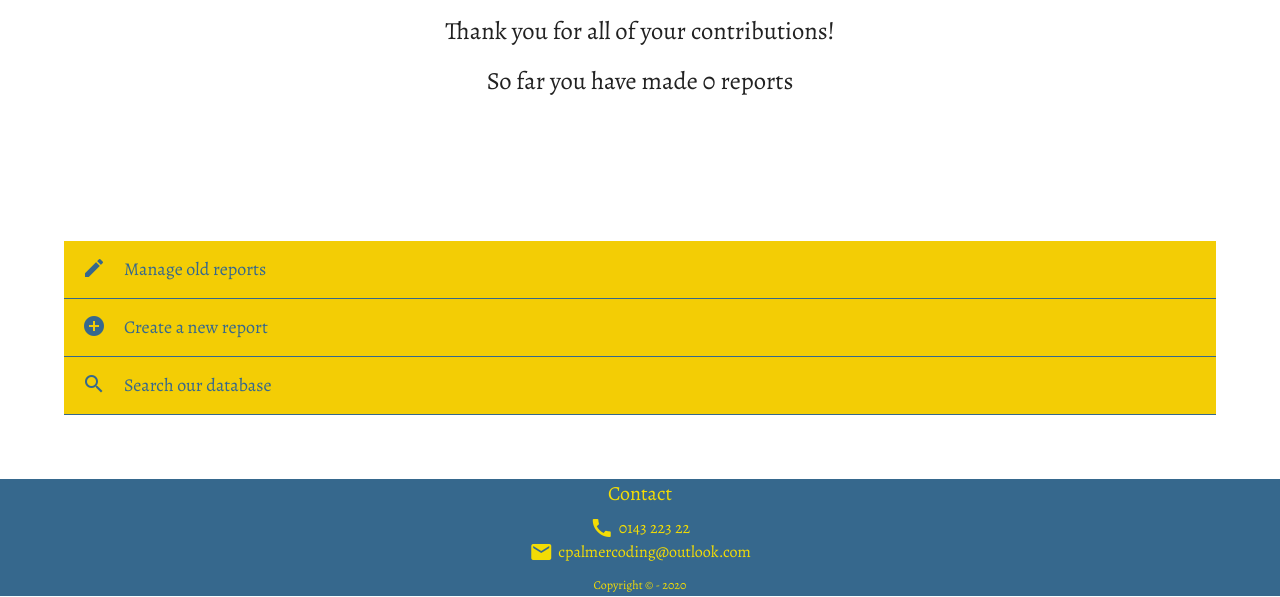
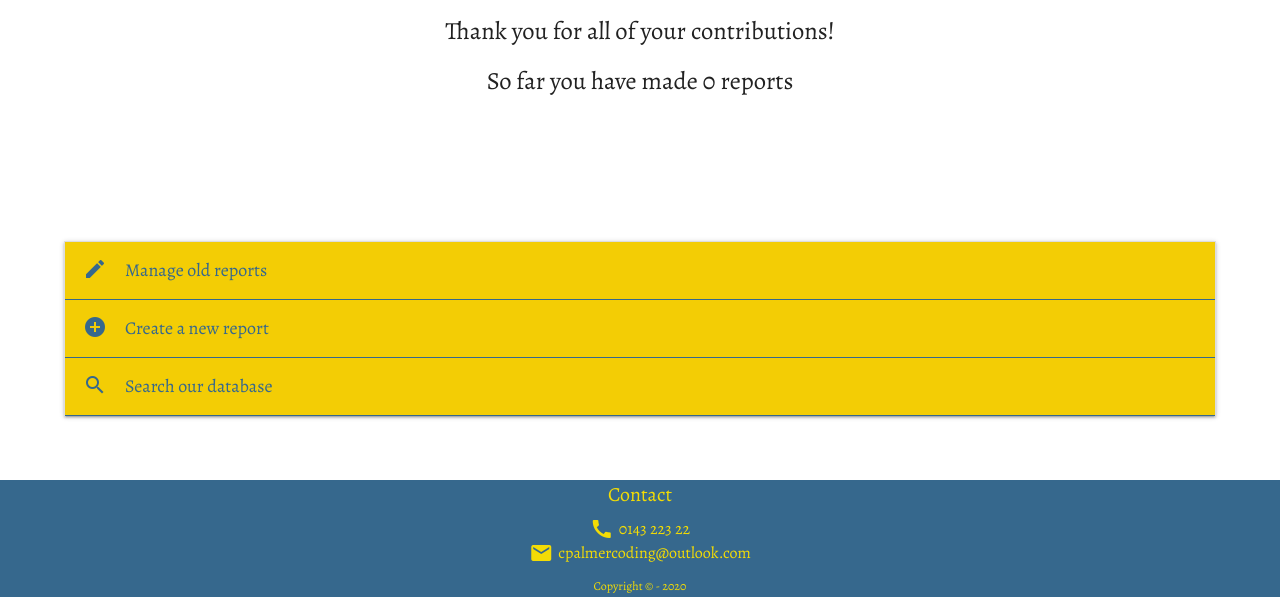
Before and after one commit to cgpalmer/ms3-project-2, a Flask app: page /dashboard in a window 1280 px wide. Shown: the part 323-920 px from the top of the page. Run offline with Flask 2, Linux system fonts and the light colour scheme; the visitor is signed in with stand-in values (Sample User, id 1); data that the repository does not hold is empty; some libraries are stand-ins or nearby versions.

Commit message:
Adding the collapsible class back to the user-dash.

```diff
--- a/templates/user_dash.html
+++ b/templates/user_dash.html
@@ -12,7 +12,7 @@
 <h5>So far you have made {{total}} reports</h5>
 </div>
 
-  <ul class="collapsible-dash ">
+  <ul class="collapsible-dash collapsible">
 
     <!-- Managing reports -->
     <li>
```
